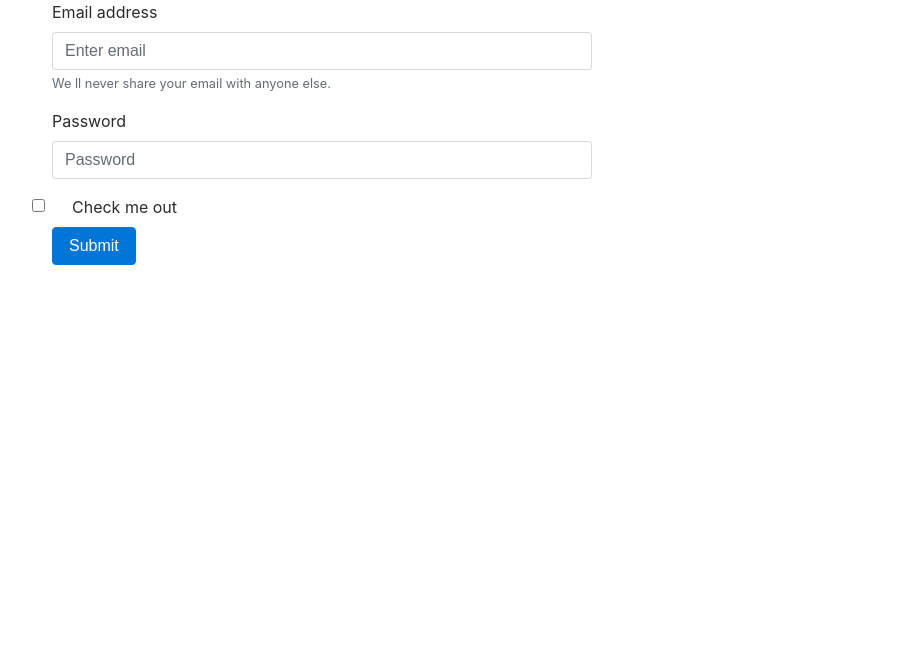
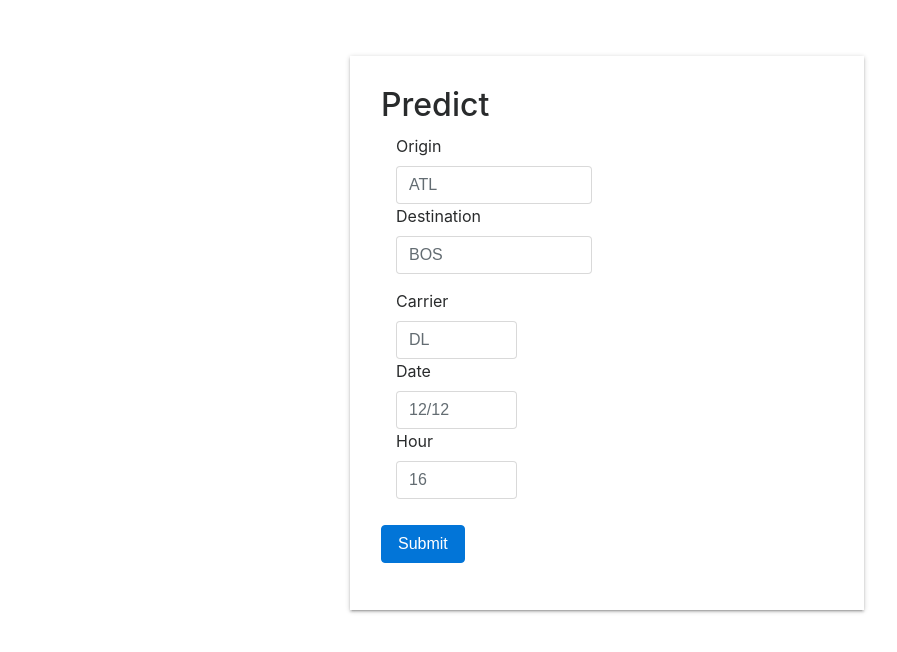
Before and after one commit to eric-snapcar/ds-flask, a Flask app: template webapp/app/templates/index.html in a window 1280 px wide. Shown: the top 652 px of the page, without its empty margins (33-930 px from the left). Run offline with Flask 2, Linux system fonts and the light colour scheme; the template is opened without the code that fills it, so the values that code supplies are empty; parts of the project's set-up code (start-up, migrations or seed data) failed here and were passed over; some libraries are stand-ins or nearby versions.

Commit message:
index.html #app .wrapper .form-row .col-4 col-6 ...

```diff
--- a/webapp/app/templates/index.html
+++ b/webapp/app/templates/index.html
@@ -2,6 +2,25 @@
 <script crossorigin src="https://unpkg.com/react-dom@16/umd/react-dom.production.min.js"></script>
 <script src="https://cdnjs.cloudflare.com/ajax/libs/babel-standalone/6.21.1/babel.min.js"></script>
 <link rel="stylesheet" href="https://maxcdn.bootstrapcdn.com/bootstrap/4.0.0-beta.3/css/bootstrap.min.css" integrity="sha384-Zug+QiDoJOrZ5t4lssLdxGhVrurbmBWopoEl+M6BdEfwnCJZtKxi1KgxUyJq13dy" crossorigin="anonymous">
+<style>
+#app {display: flex;justify-content:center;}
+.wrapper {
+  width: 514px;
+  margin-top: 56px;
+  box-sizing: border-box;
+  padding: 31px;
+      box-shadow: 0 2px 2px 0 rgba(0,0,0,0.14), 0 3px 1px -2px rgba(0,0,0,0.12), 0 1px 5px 0 rgba(0,0,0,0.2);
+}
+.form-row{
+  margin-bottom: 15px;
+}
+h2{
+  margin-bottom: 12px;
+}
+.btn{
+margin-top: 11px;
+}
+</style>
 <script type="text/babel">
 class App extends React.Component {
   constructor(props){
@@ -10,29 +29,38 @@
   // MARK: React.Component override
   render () {
         return (
-          <div class="container">
-  <div class="row">
+          <div class="wrapper">
 
-    <div class="col-6">
     <form>
-      <div class="form-group">
-        <label for="exampleInputEmail1">Email address</label>
-        <input type="email" class="form-control" id="exampleInputEmail1" aria-describedby="emailHelp" placeholder="Enter email" />
-        <small id="emailHelp" class="form-text text-muted">We ll never share your email with anyone else.</small>
+    <h2>Predict</h2>
+      <div class="form-row">
+              <div class="col-6">
+                <label >Origin</label>
+                <input type="email" class="form-control" id="origin" placeholder="ATL" />
+              </div>
+              <div class="col-6">
+                <label >Destination</label>
+                <input type="password" class="form-control" id="destination" placeholder="BOS"/>
+              </div>
+
       </div>
-      <div class="form-group">
-        <label for="exampleInputPassword1">Password</label>
-        <input type="password" class="form-control" id="exampleInputPassword1" placeholder="Password"/>
+      <div class="form-row">
+      <div class="col-4">
+        <label >Carrier</label>
+        <input type="password" class="form-control" id="carrier" placeholder="DL"/>
       </div>
-      <div class="form-check">
-        <input type="checkbox" class="form-check-input" id="exampleCheck1"/>
-        <label class="form-check-label" for="exampleCheck1">Check me out</label>
+              <div class="col-4">
+                <label >Date</label>
+                <input type="password" class="form-control" id="exampleInputPassword1" placeholder="12/12"/>
+              </div>
+              <div class="col-4">
+                <label >Hour</label>
+                <input  class="form-control" id="hour" placeholder="16"/>
+              </div>
       </div>
       <button type="submit" class="btn btn-primary">Submit</button>
     </form>
-    </div>
 
-  </div>
   </div>
 
         );
@@ -49,4 +77,5 @@
 );
 </script>
 {{ test  |safe }}
+
 <div id="app"/>
```
